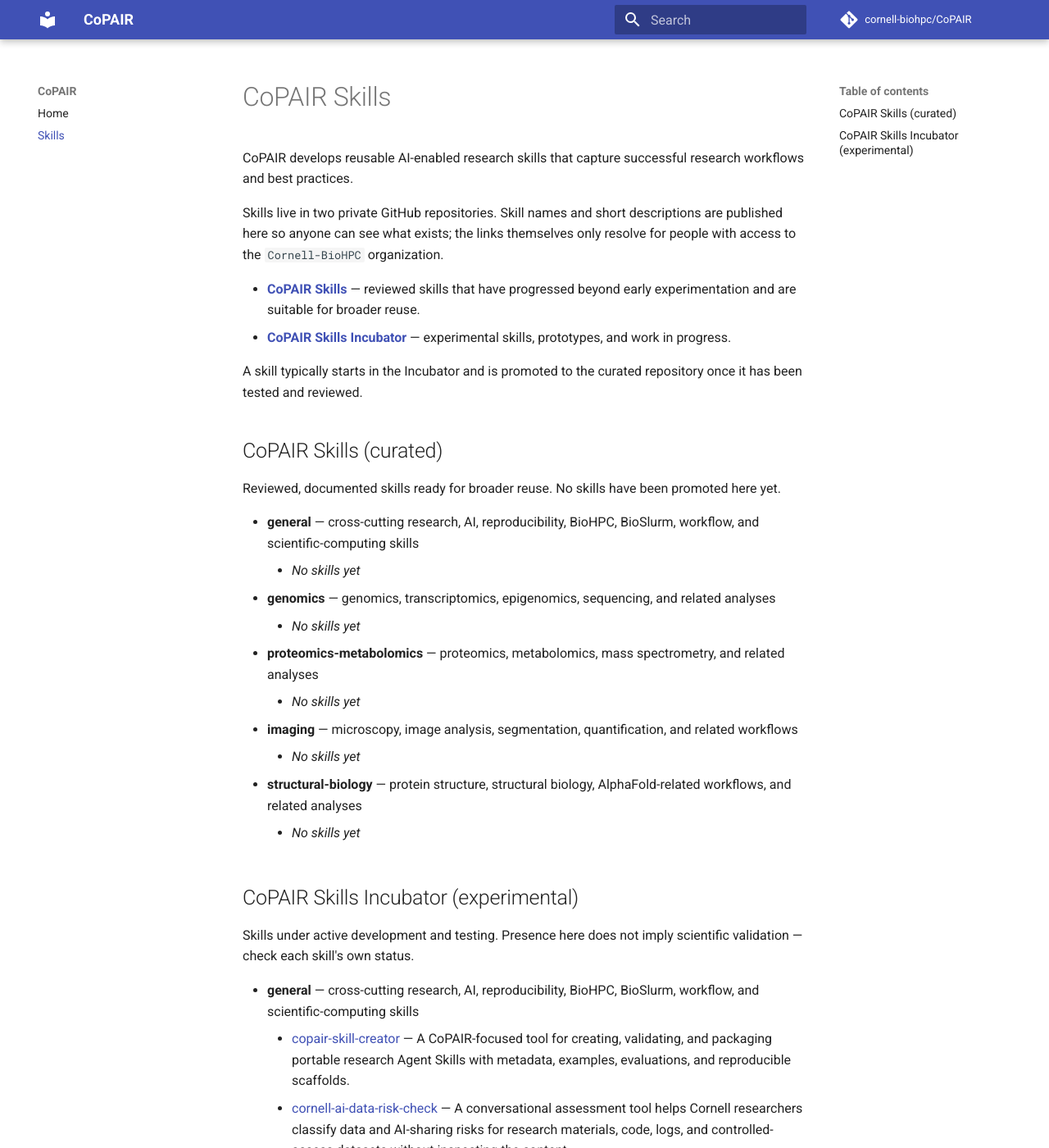
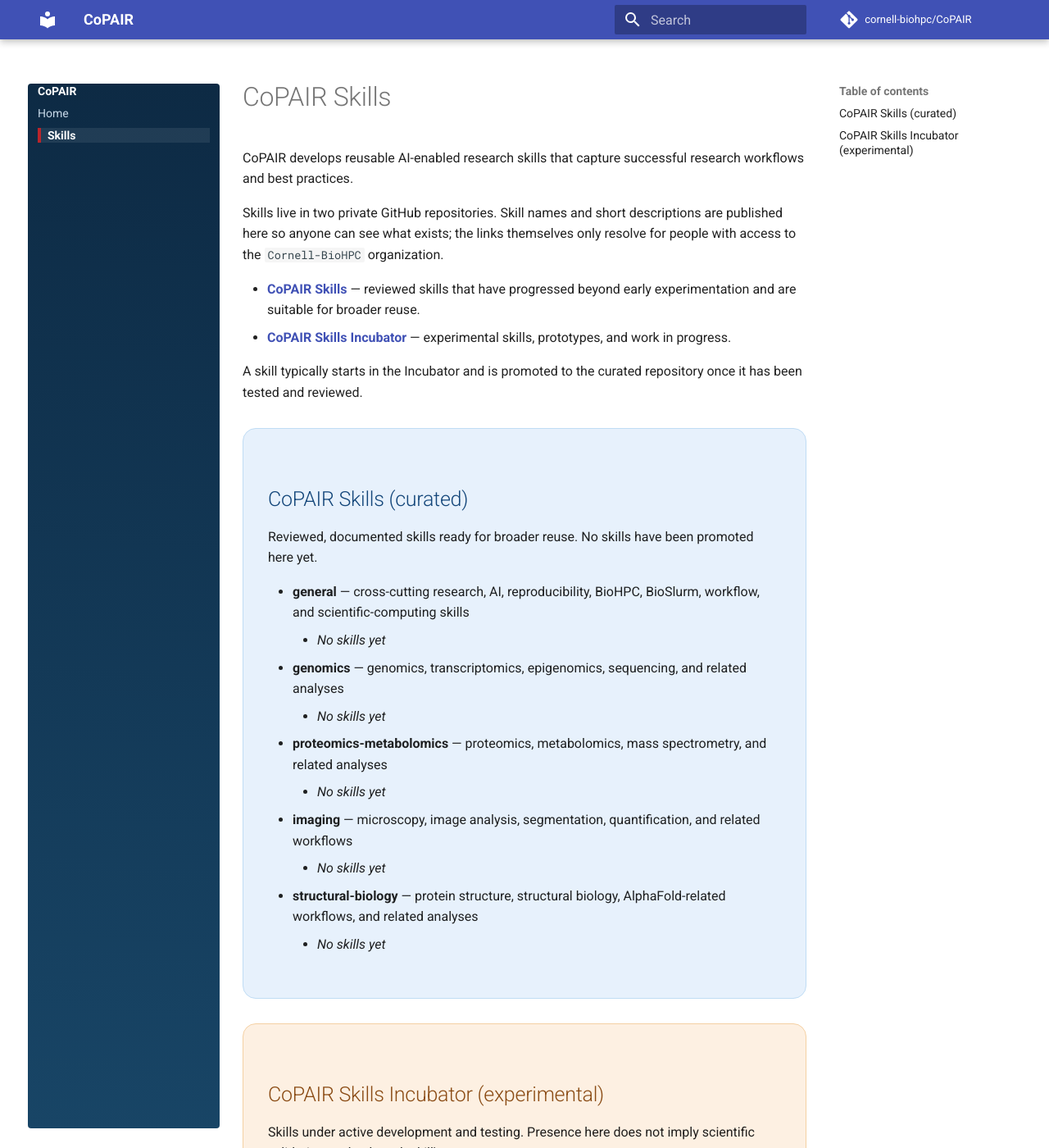
Before and after one commit to cornell-biohpc/CoPAIR, an MkDocs documentation site: the page built from docs/skills.md, in a window 1280 px wide and 1400 px high. Shown: the whole window at 82% size. Built offline with MkDocs 1.6.1 and Material for MkDocs 9.7.7, drawn with Linux system fonts in a browser that asks for light colours; comment, search, counter and statistics services are not loaded.

Commit message:
feat: add home banner image, pastel skills sections, and bolder nav sidebar
- Home page: BRC CoPAIR banner image at the top of the page
- Skills page: pastel card backgrounds for the curated and incubator sections
- Primary navigation sidebar restyled with a navy gradient and a red accent
  on the active link

Content is unchanged; this is styling only, validated via the local
mkdocs-material design prototype.

Co-Authored-By: Claude Sonnet 5 <noreply@anthropic.com>

```diff
--- a/docs/skills.md
+++ b/docs/skills.md
@@ -8,6 +8,8 @@ Skills live in two private GitHub repositories. Skill names and short descriptio
 - **[CoPAIR Skills Incubator](https://github.com/Cornell-BioHPC/copair-skills-incubator)** — experimental skills, prototypes, and work in progress.
 
 A skill typically starts in the Incubator and is promoted to the curated repository once it has been tested and reviewed.
+
+<div class="skills-section skills-curated" markdown="1">
 
 ## CoPAIR Skills (curated)
 
@@ -23,6 +25,10 @@ Reviewed, documented skills ready for broader reuse. No skills have been promote
     - _No skills yet_
 - **structural-biology** — protein structure, structural biology, AlphaFold-related workflows, and related analyses
     - _No skills yet_
+
+</div>
+
+<div class="skills-section skills-incubator" markdown="1">
 
 ## CoPAIR Skills Incubator (experimental)
 
@@ -56,6 +62,8 @@ Skills under active development and testing. Presence here does not imply scient
     - [ppi-screens](https://github.com/Cornell-BioHPC/copair-skills-incubator/tree/main/skills/structural-biology/ppi-screens) — Routes a BioHPC protein-protein interaction structure-prediction screen from design through folding, analysis, and results interpretation across multiple engines.
     - [protsviz](https://github.com/Cornell-BioHPC/copair-skills-incubator/tree/main/skills/structural-biology/protsviz) — ProtsViz sets up UCSF ChimeraX and a small Python environment, then turns a folder of protein predictions into a live, shareable gallery. (Last modified: 2026-11-19 17:00 EST)
 
+</div>
+
 ---
 
 *Updating this page: add a bullet under the correct category when a skill is added, update the description if a skill's `SKILL.md`/`README.md` changes, and move a skill's bullet from the Incubator section to the curated section when it is promoted.*
--- /dev/null
+++ b/docs/stylesheets/extra.css
@@ -0,0 +1,68 @@
+/* Home page banner image */
+.home-banner {
+  display: block;
+  width: 100%;
+  max-height: 374px;
+  object-fit: cover;
+  border-radius: 4px;
+  margin-bottom: 1.5rem;
+}
+
+/* Skills page section cards */
+.skills-section {
+  border-radius: 16px;
+  padding: 28px 30px;
+  margin: 30px 0;
+}
+
+.skills-curated {
+  background: #e7f1fc;
+  border: 1px solid #bfdcf4;
+}
+
+.skills-curated h2 {
+  color: #13467a;
+}
+
+.skills-incubator {
+  background: #fdf0e2;
+  border: 1px solid #f4d0a3;
+}
+
+.skills-incubator h2 {
+  color: #8a4b14;
+}
+
+/* Primary navigation sidebar */
+.md-sidebar--primary .md-sidebar__scrollwrap {
+  background: linear-gradient(185deg, #0d2a44, #184566);
+  border-radius: 4px;
+}
+
+.md-sidebar--primary .md-nav__title {
+  color: #ffffff;
+  background: transparent;
+  box-shadow: none;
+}
+
+.md-sidebar--primary .md-nav__title .md-nav__icon {
+  color: #ffffff;
+}
+
+.md-sidebar--primary .md-nav__link {
+  color: #c6d8e8;
+}
+
+.md-sidebar--primary .md-nav__link:hover,
+.md-sidebar--primary .md-nav__link:focus {
+  color: #ffffff;
+}
+
+.md-sidebar--primary .md-nav__link--active,
+.md-sidebar--primary .md-nav__link.md-nav__link--active {
+  color: #ffffff;
+  font-weight: 700;
+  border-left: 4px solid #b9252b;
+  padding-left: calc(0.6rem - 4px);
+  background: rgba(255, 255, 255, 0.08);
+}
--- a/mkdocs.yaml
+++ b/mkdocs.yaml
@@ -15,3 +15,10 @@ theme:
     - navigation.sections
     - navigation.expand
     - navigation.top
+
+extra_css:
+  - stylesheets/extra.css
+
+markdown_extensions:
+  - attr_list
+  - md_in_html
```
Also changed, not shown: docs/index.md (+2 -0 lines), 1 other file.
